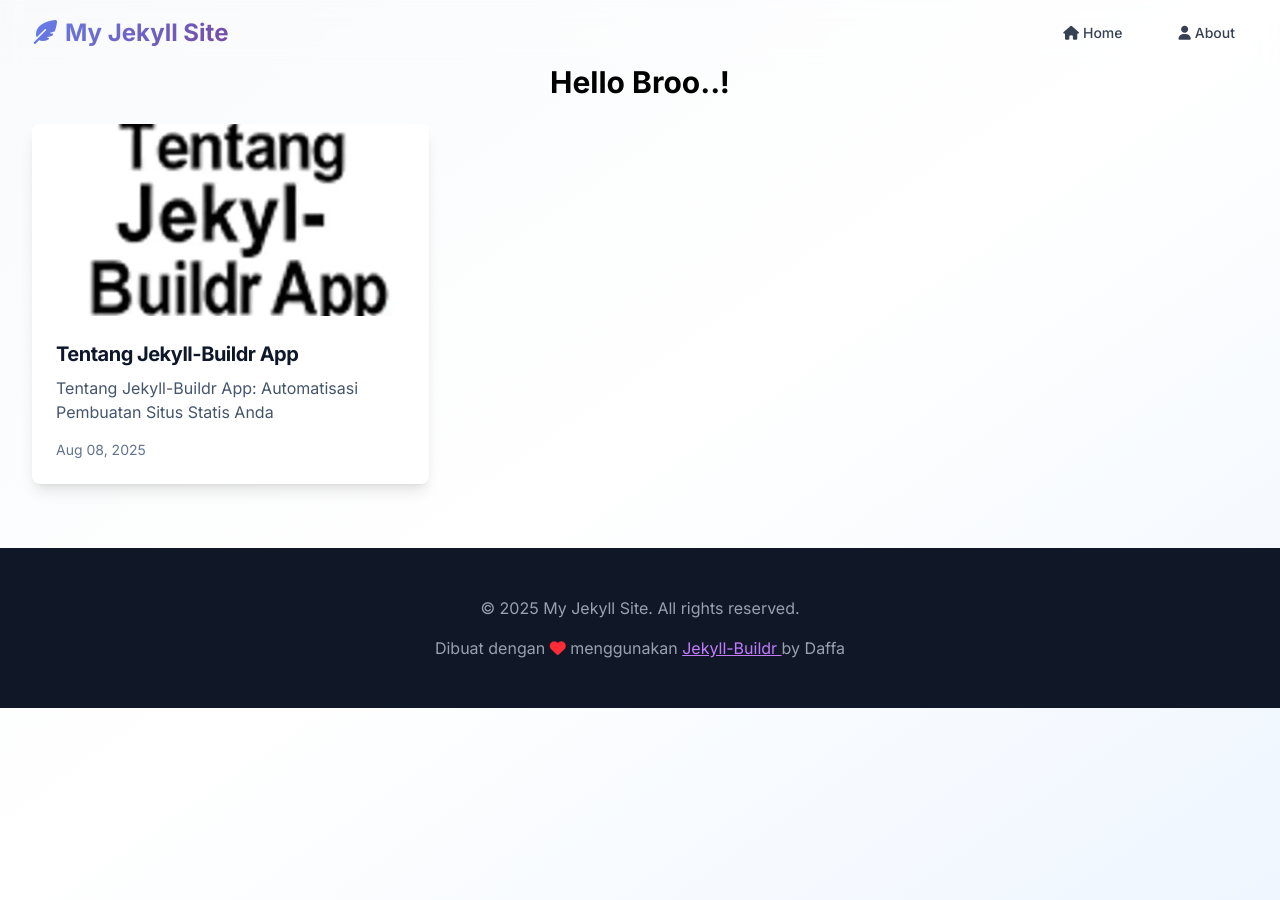
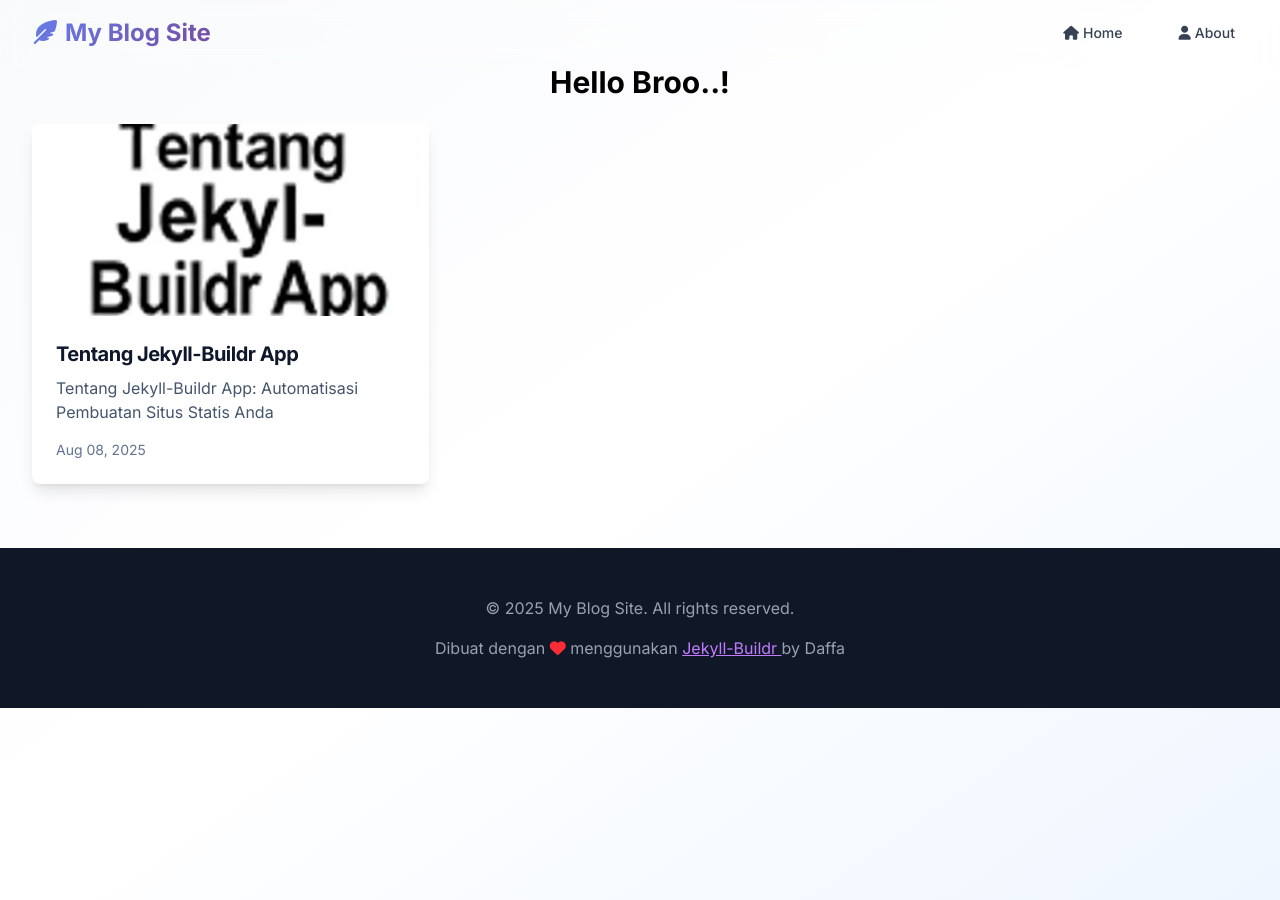
Before and after one commit to daffadevhosting/blog, a Jekyll site: the page built from index.html, in a window 1280 px wide. Built offline with Jekyll 4.4.1, drawn with Linux system fonts in a browser that asks for light colours.

Commit message:
buildr: update _config.yml

```diff
--- a/_config.yml
+++ b/_config.yml
@@ -1,4 +1,4 @@
-title: My Jekyll Site
+title: My Blog Site
 email: your-email@example.com
 description: >- # this means to ignore newlines until "baseurl:"
 baseurl: "/blog" # subpath situs Anda, mis. /blog
```
